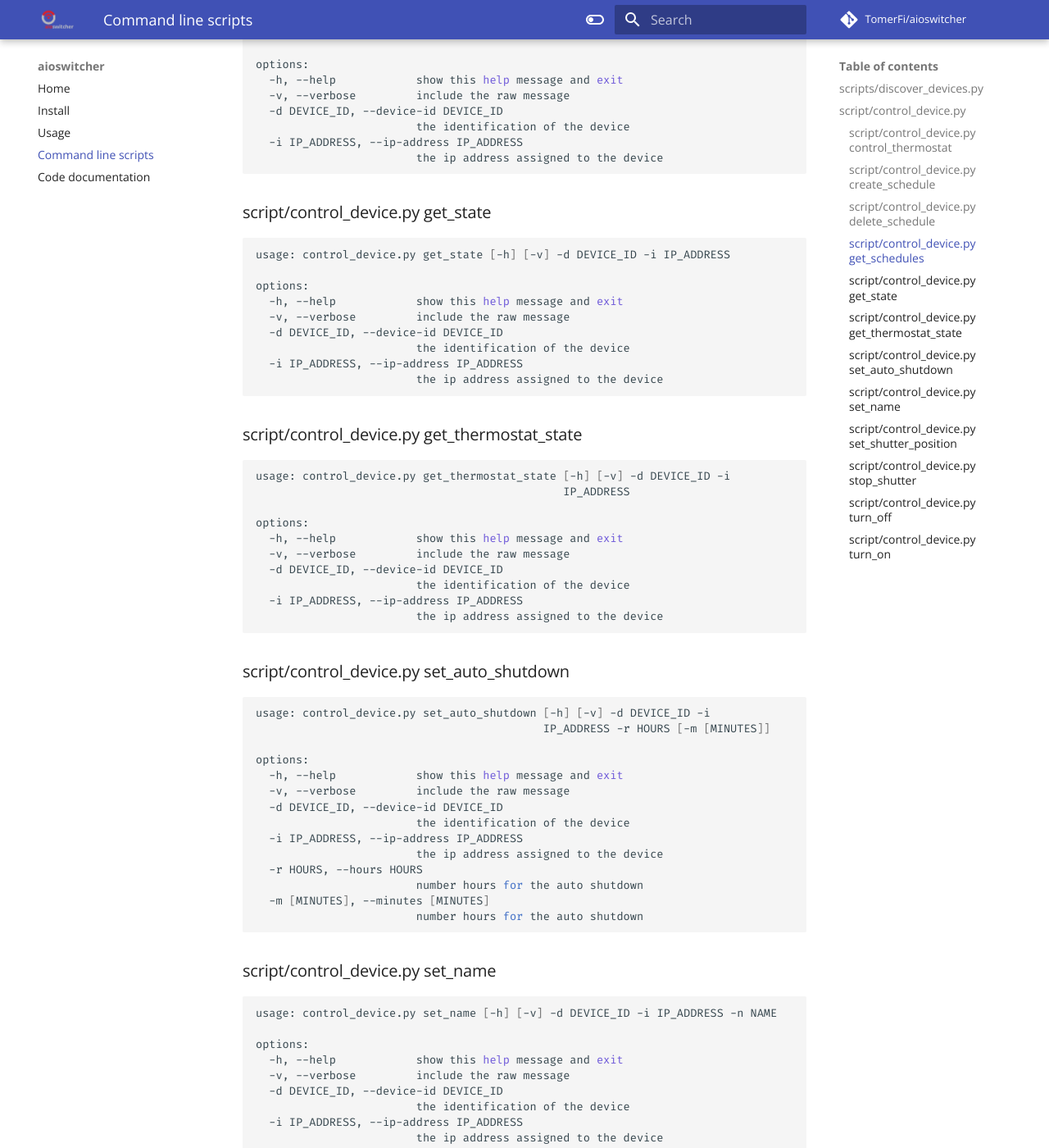
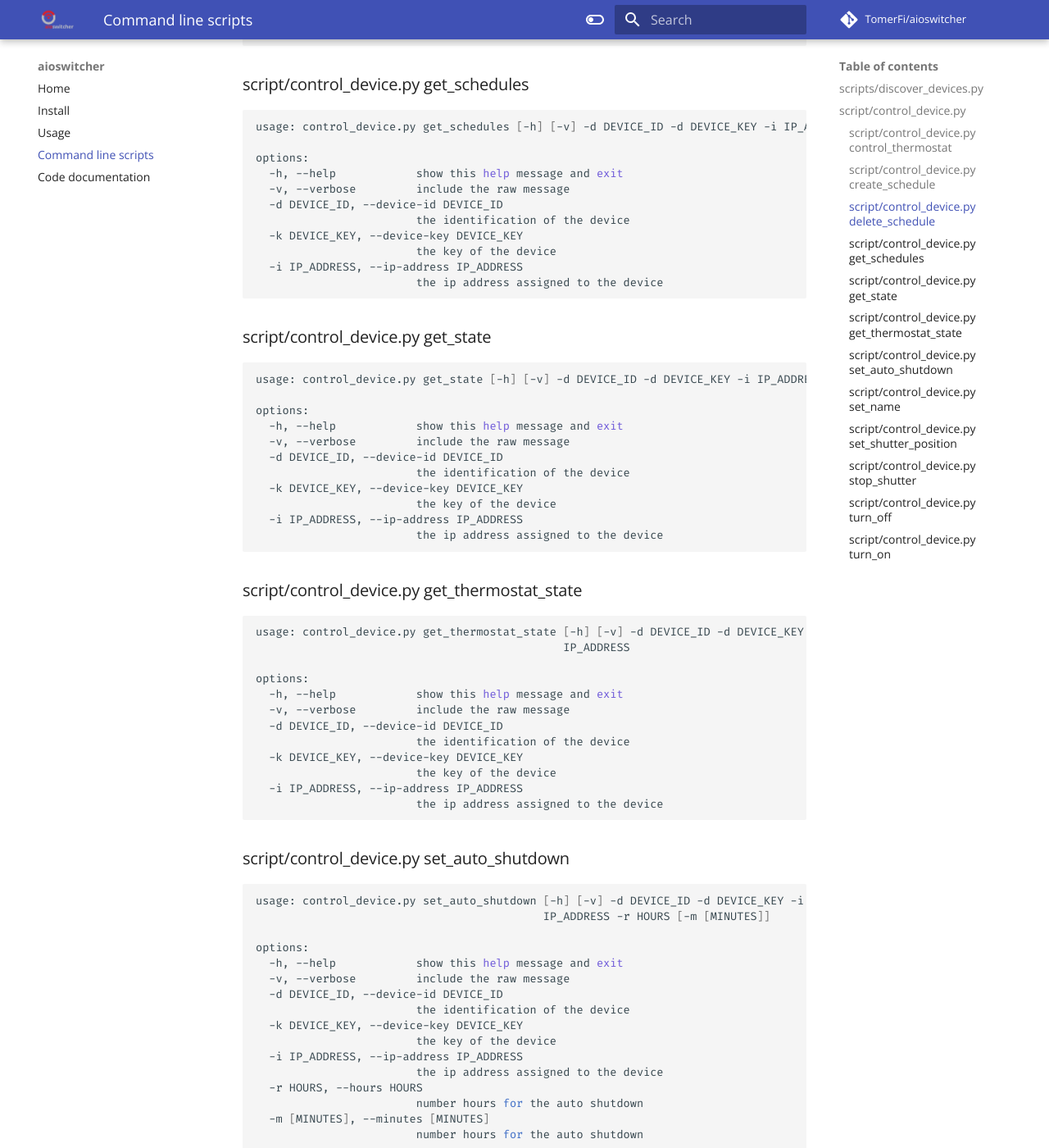
Before and after one commit to TomerFi/aioswitcher, an MkDocs documentation site: the page built from docs/scripts.md, in a window 1280 px wide and 1400 px high, scrolled down 3973 px. Shown: the whole window at 82% size. Built offline with MkDocs 1.6.1 and Material for MkDocs 9.7.7, drawn with Linux system fonts in a browser that asks for light colours; comment, search, counter and statistics services are not loaded; some of the changed text lies outside the part shown.

Commit message:
chore: fix device stop working because lacking of device_key

````diff
--- a/docs/scripts.md
+++ b/docs/scripts.md
@@ -127,7 +127,7 @@ python control_device.py control_thermostat -d 3a20b7 -i "192.168.50.77" -r ELEC
 ### script/control_device.py control_thermostat
 
 ```shell
-usage: control_device.py control_thermostat [-h] [-v] -d DEVICE_ID -i
+usage: control_device.py control_thermostat [-h] [-v] -d DEVICE_ID -d DEVICE_KEY -i
                                             IP_ADDRESS -r REMOTE_ID
                                             [-s {on,off}]
                                             [-m {auto,dry,fan,cool,heat}]
@@ -140,6 +140,8 @@ options:
   -v, --verbose         include the raw message
   -d DEVICE_ID, --device-id DEVICE_ID
                         the identification of the device
+  -k DEVICE_KEY, --device-key DEVICE_KEY
+                        the key of the device
   -i IP_ADDRESS, --ip-address IP_ADDRESS
                         the ip address assigned to the device
   -r REMOTE_ID, --remote-id REMOTE_ID
@@ -160,7 +162,7 @@ options:
 ### script/control_device.py create_schedule
 
 ```shell
-usage: control_device.py create_schedule [-h] [-v] -d DEVICE_ID -i IP_ADDRESS
+usage: control_device.py create_schedule [-h] [-v] -d DEVICE_ID -d DEVICE_KEY -i IP_ADDRESS
                                          -n START_TIME -f END_TIME
                                          [-w [{Monday,Tuesday,Wednesday,Thursday,Friday,Saturday,Sunday} ...]]
 
@@ -169,6 +171,8 @@ options:
   -v, --verbose         include the raw message
   -d DEVICE_ID, --device-id DEVICE_ID
                         the identification of the device
+  -k DEVICE_KEY, --device-key DEVICE_KEY
+                        the key of the device
   -i IP_ADDRESS, --ip-address IP_ADDRESS
                         the ip address assigned to the device
   -n START_TIME, --start-time START_TIME
@@ -182,7 +186,7 @@ options:
 ### script/control_device.py delete_schedule
 
 ```shell
-usage: control_device.py delete_schedule [-h] [-v] -d DEVICE_ID -i IP_ADDRESS
+usage: control_device.py delete_schedule [-h] [-v] -d DEVICE_ID -d DEVICE_KEY -i IP_ADDRESS
                                          -s SCHEDULE_ID
 
 options:
@@ -190,6 +194,8 @@ options:
   -v, --verbose         include the raw message
   -d DEVICE_ID, --device-id DEVICE_ID
                         the identification of the device
+  -k DEVICE_KEY, --device-key DEVICE_KEY
+                        the key of the device
   -i IP_ADDRESS, --ip-address IP_ADDRESS
                         the ip address assigned to the device
   -s SCHEDULE_ID, --schedule-id SCHEDULE_ID
@@ -199,13 +205,15 @@ options:
 ### script/control_device.py get_schedules
 
 ```shell
-usage: control_device.py get_schedules [-h] [-v] -d DEVICE_ID -i IP_ADDRESS
+usage: control_device.py get_schedules [-h] [-v] -d DEVICE_ID -d DEVICE_KEY -i IP_ADDRESS
 
 options:
   -h, --help            show this help message and exit
   -v, --verbose         include the raw message
   -d DEVICE_ID, --device-id DEVICE_ID
                         the identification of the device
+  -k DEVICE_KEY, --device-key DEVICE_KEY
+                        the key of the device
   -i IP_ADDRESS, --ip-address IP_ADDRESS
                         the ip address assigned to the device
 ```
@@ -213,13 +221,15 @@ options:
 ### script/control_device.py get_state
 
 ```shell
-usage: control_device.py get_state [-h] [-v] -d DEVICE_ID -i IP_ADDRESS
+usage: control_device.py get_state [-h] [-v] -d DEVICE_ID -d DEVICE_KEY -i IP_ADDRESS
 
 options:
   -h, --help            show this help message and exit
   -v, --verbose         include the raw message
   -d DEVICE_ID, --device-id DEVICE_ID
                         the identification of the device
+  -k DEVICE_KEY, --device-key DEVICE_KEY
+                        the key of the device
   -i IP_ADDRESS, --ip-address IP_ADDRESS
                         the ip address assigned to the device
 ```
@@ -227,7 +237,7 @@ options:
 ### script/control_device.py get_thermostat_state
 
 ```shell
-usage: control_device.py get_thermostat_state [-h] [-v] -d DEVICE_ID -i
+usage: control_device.py get_thermostat_state [-h] [-v] -d DEVICE_ID -d DEVICE_KEY -i
                                               IP_ADDRESS
 
 options:
@@ -235,6 +245,8 @@ options:
   -v, --verbose         include the raw message
   -d DEVICE_ID, --device-id DEVICE_ID
                         the identification of the device
+  -k DEVICE_KEY, --device-key DEVICE_KEY
+                        the key of the device
   -i IP_ADDRESS, --ip-address IP_ADDRESS
                         the ip address assigned to the device
 ```
@@ -242,7 +254,7 @@ options:
 ### script/control_device.py set_auto_shutdown
 
 ```shell
-usage: control_device.py set_auto_shutdown [-h] [-v] -d DEVICE_ID -i
+usage: control_device.py set_auto_shutdown [-h] [-v] -d DEVICE_ID -d DEVICE_KEY -i
                                            IP_ADDRESS -r HOURS [-m [MINUTES]]
 
 options:
@@ -250,6 +262,8 @@ options:
   -v, --verbose         include the raw message
   -d DEVICE_ID, --device-id DEVICE_ID
                         the identification of the device
+  -k DEVICE_KEY, --device-key DEVICE_KEY
+                        the key of the device
   -i IP_ADDRESS, --ip-address IP_ADDRESS
                         the ip address assigned to the device
   -r HOURS, --hours HOURS
@@ -261,13 +275,15 @@ options:
 ### script/control_device.py set_name
 
 ```shell
-usage: control_device.py set_name [-h] [-v] -d DEVICE_ID -i IP_ADDRESS -n NAME
+usage: control_device.py set_name [-h] [-v] -d DEVICE_ID -d DEVICE_KEY -i IP_ADDRESS -n NAME
 
 options:
   -h, --help            show this help message and exit
   -v, --verbose         include the raw message
   -d DEVICE_ID, --device-id DEVICE_ID
                         the identification of the device
+  -k DEVICE_KEY, --device-key DEVICE_KEY
+                        the key of the device
   -i IP_ADDRESS, --ip-address IP_ADDRESS
                         the ip address assigned to the device
   -n NAME, --name NAME  new name for the device
@@ -276,7 +292,7 @@ options:
 ### script/control_device.py set_shutter_position
 
 ```shell
-usage: control_device.py set_shutter_position [-h] [-v] -d DEVICE_ID -i
+usage: control_device.py set_shutter_position [-h] [-v] -d DEVICE_ID -d DEVICE_KEY -i
                                               IP_ADDRESS -p POSITION
 
 options:
@@ -284,6 +300,8 @@ options:
   -v, --verbose         include the raw message
   -d DEVICE_ID, --device-id DEVICE_ID
                         the identification of the device
+  -k DEVICE_KEY, --device-key DEVICE_KEY
+                        the key of the device
   -i IP_ADDRESS, --ip-address IP_ADDRESS
                         the ip address assigned to the device
   -p POSITION, --position POSITION
@@ -293,13 +311,15 @@ options:
 ### script/control_device.py stop_shutter
 
 ```shell
-usage: control_device.py stop_shutter [-h] [-v] -d DEVICE_ID -i IP_ADDRESS
+usage: control_device.py stop_shutter [-h] [-v] -d DEVICE_ID -d DEVICE_KEY -i IP_ADDRESS
 
 options:
   -h, --help            show this help message and exit
   -v, --verbose         include the raw message
   -d DEVICE_ID, --device-id DEVICE_ID
                         the identification of the device
+  -k DEVICE_KEY, --device-key DEVICE_KEY
+                        the key of the device
   -i IP_ADDRESS, --ip-address IP_ADDRESS
                         the ip address assigned to the device
 ```
@@ -307,13 +327,15 @@ options:
 ### script/control_device.py turn_off
 
 ```shell
-usage: control_device.py turn_off [-h] [-v] -d DEVICE_ID -i IP_ADDRESS
+usage: control_device.py turn_off [-h] [-v] -d DEVICE_ID -d DEVICE_KEY -i IP_ADDRESS
 
 options:
   -h, --help            show this help message and exit
   -v, --verbose         include the raw message
   -d DEVICE_ID, --device-id DEVICE_ID
                         the identification of the device
+  -k DEVICE_KEY, --device-key DEVICE_KEY
+                        the key of the device
   -i IP_ADDRESS, --ip-address IP_ADDRESS
                         the ip address assigned to the device
 ```
@@ -321,7 +343,7 @@ options:
 ### script/control_device.py turn_on
 
 ```shell
-usage: control_device.py turn_on [-h] [-v] -d DEVICE_ID -i IP_ADDRESS
+usage: control_device.py turn_on [-h] [-v] -d DEVICE_ID -d DEVICE_KEY -i IP_ADDRESS
                                  [-t [TIMER]]
 
 options:
@@ -329,6 +351,8 @@ options:
   -v, --verbose         include the raw message
   -d DEVICE_ID, --device-id DEVICE_ID
                         the identification of the device
+  -k DEVICE_KEY, --device-key DEVICE_KEY
+                        the key of the device
   -i IP_ADDRESS, --ip-address IP_ADDRESS
                         the ip address assigned to the device
   -t [TIMER], --timer [TIMER]
````
Also changed, not shown: 8 other files.
